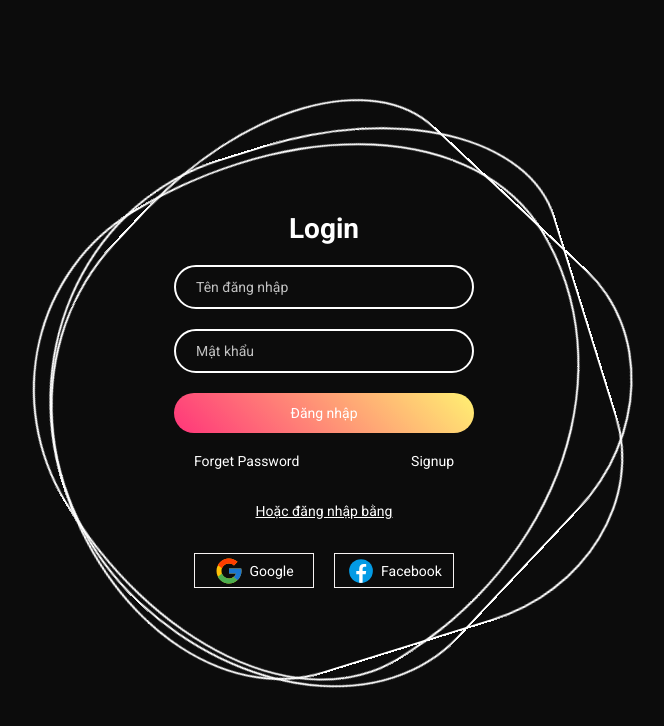
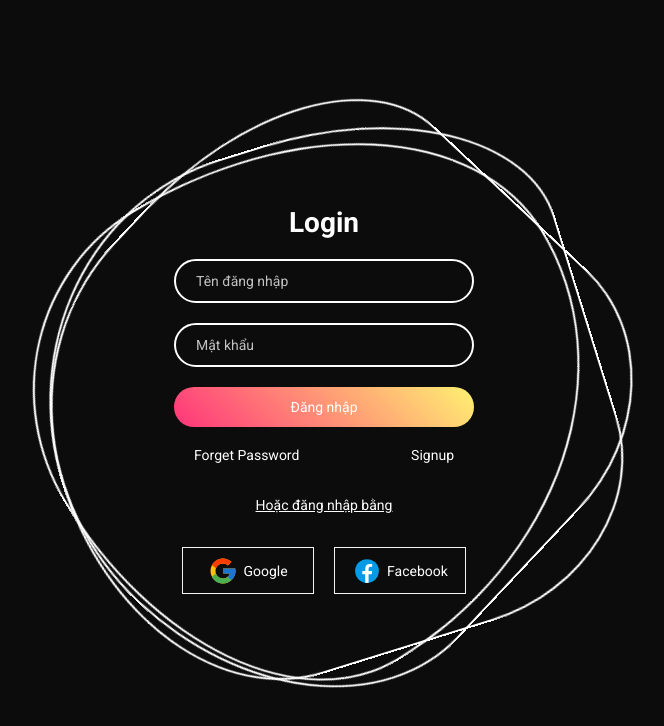
Before and after one commit to DUYLINH1402/VTI-web-demo, a React (Vite) app: page /login in a window 1280 px wide. Shown: the top 726 px of the page, without its empty margins (316-980 px from the left). Built offline with nearby package versions, Linux system fonts and the light colour scheme.

Commit message:
Update rigisterForm.scss

```diff
--- a/src/components/LoginPage/RigisterForm/rigisterForm.scss
+++ b/src/components/LoginPage/RigisterForm/rigisterForm.scss
@@ -1,13 +1,7 @@
 @use './../../Home/base.scss';
 
-*,
-::after,
-::before {
+.rigister-form {
     box-sizing: border-box;
-}
-
-
-.rigister-form {
     text-align: left;
     width: 450px;
     margin: 15px auto;
```
